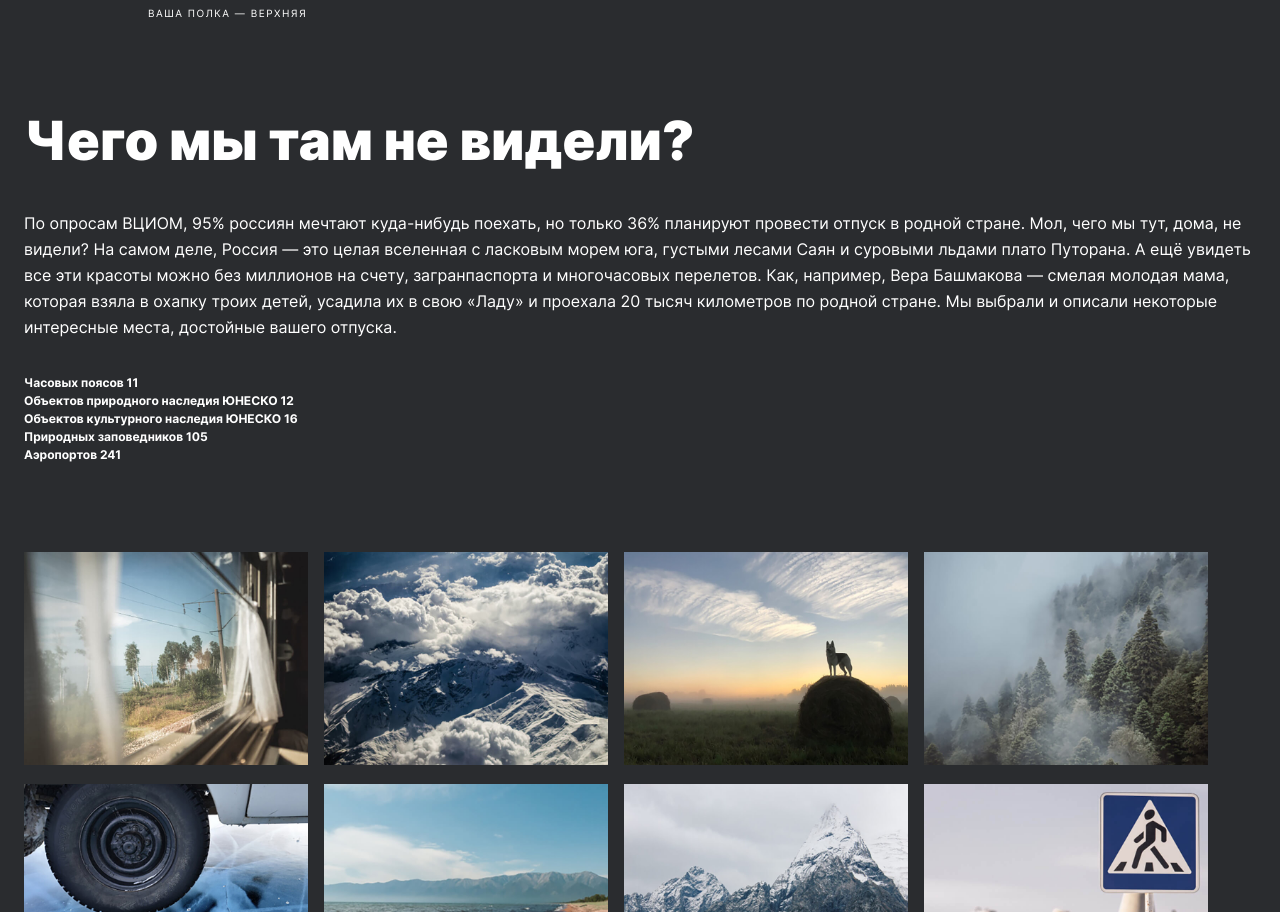
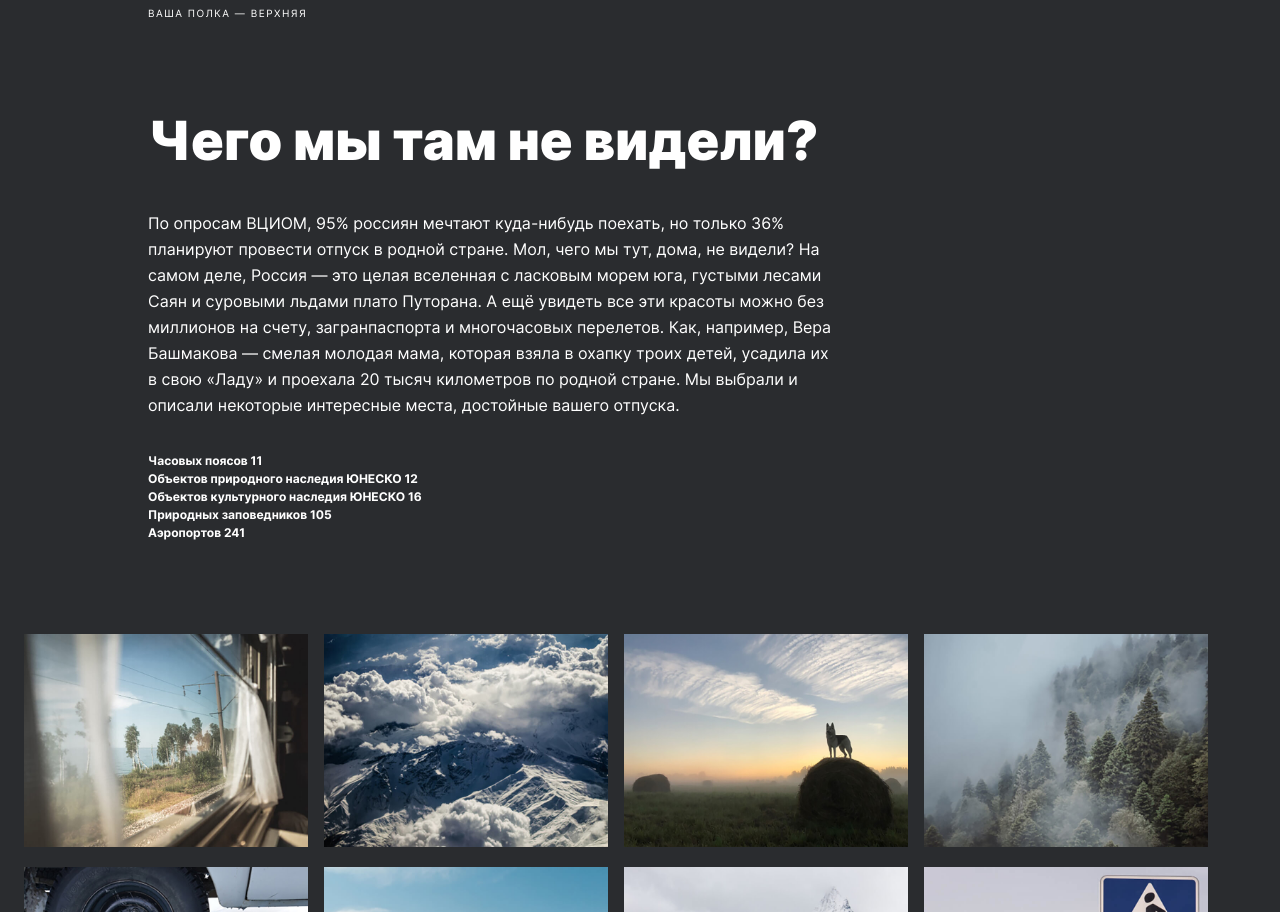
Before and after one commit to marselsagitov/russian-travel, a plain HTML site: page index.html in a window 1280 px wide. Shown: the part 1121-2033 px from the top of the page. Drawn offline with Linux system fonts and the light colour scheme.

Commit message:
intro complete

```diff
--- a/blocks/intro/__text/intro__text.css
+++ b/blocks/intro/__text/intro__text.css
@@ -1,5 +1,5 @@
 .intro__text {
-  margin: 40px 0 34px;
+  margin: 0 0 34px;
   font-weight: 400;
   font-size: 16px;
   line-height: 163%;
--- a/blocks/intro/__title/intro__title.css
+++ b/blocks/intro/__title/intro__title.css
@@ -2,7 +2,7 @@
 font-weight: 900;
 font-size: 32px;
 line-height: 35px;
-margin: 0;
+margin: 0 0 40px;
 }
 
 @media screen and (min-width: 768px) {
--- a/blocks/intro/intro.css
+++ b/blocks/intro/intro.css
@@ -1,9 +1,22 @@
 .intro {
-  margin: 64px 16px;
+  margin: 0px 16px 64px;
 }
 
 @media screen and (min-width: 768px) {
   .intro {
-    margin: 88px 24px;
+    margin: 0 24px 88px;
   }
 }
+
+@media screen and (min-width: 1024px) {
+  .intro {
+    max-width: 690px;
+    margin: 0 0 92px 48px;
+  }
+}
+
+@media screen and (min-width: 1280px) {
+  .intro {
+    margin: 0 0 92px 148px;
+  }
+}
```
